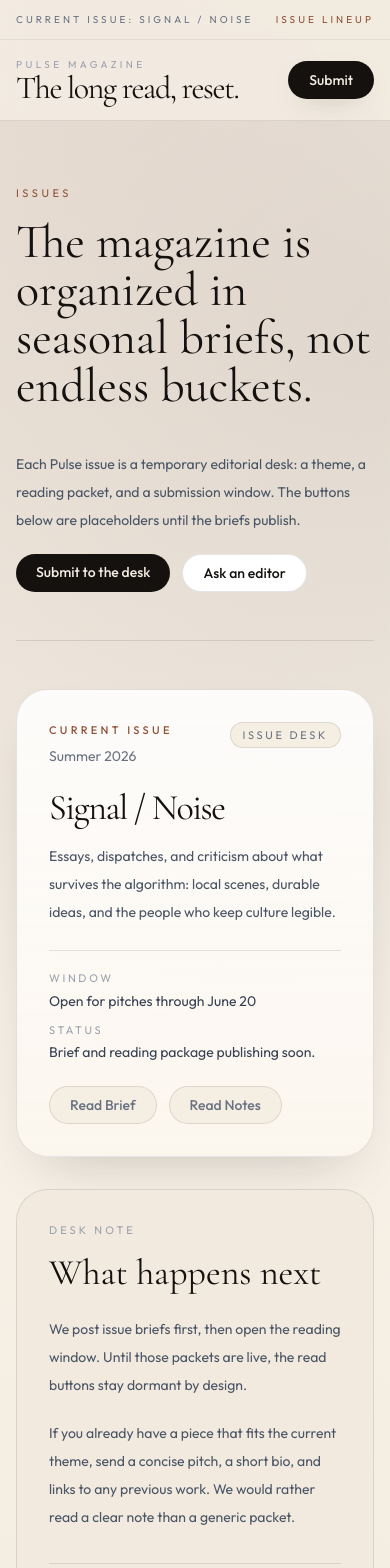
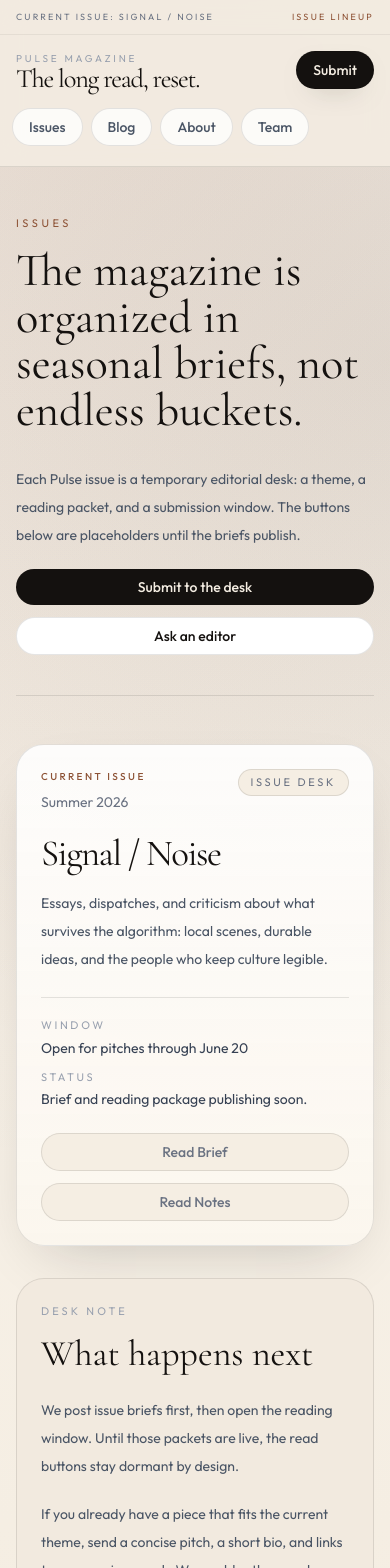
Before and after one commit to McCal-Codes/Pulse-Mag, a Next.js app in the folder apps/web/: page /issues in a window 390 px wide. Shown: the top 1568 px of the page. Built offline with nearby package versions, Linux system fonts and the light colour scheme.

Commit message:
feat: enhance layout and styling across multiple components; adjust paddings, margins, and text sizes for better responsiveness

```diff
--- a/apps/web/src/app/issues/page.tsx
+++ b/apps/web/src/app/issues/page.tsx
@@ -10,11 +10,11 @@ export const metadata: Metadata = {
 
 export default function IssuesPage() {
   return (
-    <div className="container mx-auto max-w-7xl px-4 py-16 sm:px-6 lg:px-8">
-      <header className="grid gap-10 border-b border-black/10 pb-12 lg:grid-cols-[1.2fr_0.8fr]">
+    <div className="container mx-auto max-w-7xl px-4 py-12 sm:px-6 sm:py-16 lg:px-8">
+      <header className="grid gap-8 border-b border-black/10 pb-10 sm:gap-10 sm:pb-12 lg:grid-cols-[1.2fr_0.8fr]">
         <div>
           <p className="text-[11px] uppercase tracking-[0.32em] text-accent">Issues</p>
-          <h1 className="mt-4 max-w-4xl font-serif text-5xl leading-none text-ink sm:text-6xl">
+          <h1 className="mt-4 max-w-4xl font-serif text-[2.9rem] leading-none text-ink sm:text-6xl">
             The magazine is organized in seasonal briefs, not endless buckets.
           </h1>
         </div>
@@ -23,16 +23,16 @@ export default function IssuesPage() {
             Each Pulse issue is a temporary editorial desk: a theme, a reading packet,
             and a submission window. The buttons below are placeholders until the briefs publish.
           </p>
-          <div className="flex flex-wrap gap-3">
+          <div className="flex flex-col gap-3 sm:flex-row sm:flex-wrap">
             <Link
               href="/submit"
-              className="rounded-full bg-ink px-5 py-2 text-sm font-medium text-paper transition-all hover:-translate-y-px hover:bg-accent"
+              className="w-full rounded-full bg-ink px-5 py-2 text-center text-sm font-medium text-paper transition-all hover:-translate-y-px hover:bg-accent sm:w-auto"
             >
               Submit to the desk
             </Link>
             <a
               href="mailto:submissions@pulsemagazine.com"
-              className="rounded-full border border-black/10 bg-white px-5 py-2 text-sm font-medium text-ink transition-all hover:-translate-y-px hover:border-accent hover:text-accent"
+              className="w-full rounded-full border border-black/10 bg-white px-5 py-2 text-center text-sm font-medium text-ink transition-all hover:-translate-y-px hover:border-accent hover:text-accent sm:w-auto"
             >
               Ask an editor
             </a>
@@ -43,9 +43,11 @@ export default function IssuesPage() {
       <section className="mt-12 grid gap-8 lg:grid-cols-[1.15fr_0.85fr]">
         {currentIssue && <IssueCard issue={currentIssue} />}
 
-        <div className="rounded-[2rem] border border-black/10 bg-[#f2eadf] p-8">
+        <div className="rounded-[1.75rem] border border-black/10 bg-[#f2eadf] p-6 sm:rounded-[2rem] sm:p-8">
           <p className="text-[11px] uppercase tracking-[0.28em] text-gray-400">Desk note</p>
-          <h2 className="mt-4 font-serif text-4xl leading-none text-ink">What happens next</h2>
+          <h2 className="mt-4 font-serif text-[2.25rem] leading-none text-ink sm:text-4xl">
+            What happens next
+          </h2>
           <div className="mt-6 space-y-5 text-sm leading-7 text-gray-600">
             <p>
               We post issue briefs first, then open the reading window. Until those packets are live,
--- a/apps/web/src/app/submit/page.tsx
+++ b/apps/web/src/app/submit/page.tsx
@@ -2,17 +2,17 @@ import Link from 'next/link'
 import { currentIssue } from '@/lib/issues'
 
 export const metadata = {
-  title: 'Submit Your Work — Pulse Magazine',
+  title: 'Submit Your Work - Pulse Magazine',
   description: 'Submission guidance for essays, criticism, fiction, photography, and artwork at Pulse Magazine.',
 }
 
 export default function SubmitPage() {
   return (
-    <div className="container mx-auto max-w-5xl px-4 py-16 sm:px-6 lg:px-8">
-      <header className="grid gap-10 border-b border-black/10 pb-12 lg:grid-cols-[1.1fr_0.9fr]">
+    <div className="container mx-auto max-w-5xl px-4 py-12 sm:px-6 sm:py-16 lg:px-8">
+      <header className="grid gap-8 border-b border-black/10 pb-10 sm:gap-10 sm:pb-12 lg:grid-cols-[1.1fr_0.9fr]">
         <div>
           <p className="text-[11px] uppercase tracking-[0.32em] text-accent">Submit</p>
-          <h1 className="mt-4 max-w-3xl font-serif text-5xl leading-none text-ink sm:text-6xl">
+          <h1 className="mt-4 max-w-3xl font-serif text-[2.9rem] leading-none text-ink sm:text-6xl">
             We want pitches with a point of view, not content dressed as momentum.
           </h1>
         </div>
@@ -30,7 +30,7 @@ export default function SubmitPage() {
       </header>
 
       <section className="mt-12 grid gap-8 lg:grid-cols-[0.9fr_1.1fr]">
-        <div className="rounded-[2rem] border border-black/10 bg-[#f2eadf] p-8">
+        <div className="rounded-[1.75rem] border border-black/10 bg-[#f2eadf] p-6 sm:rounded-[2rem] sm:p-8">
           <p className="text-[11px] uppercase tracking-[0.24em] text-gray-400">What to send</p>
           <ul className="mt-5 space-y-4 text-sm leading-7 text-gray-600">
             <li>A short pitch or artist note with the angle, stakes, and intended form.</li>
@@ -40,7 +40,7 @@ export default function SubmitPage() {
           </ul>
         </div>
 
-        <div className="rounded-[2rem] border border-black/10 bg-white/90 p-8 shadow-[0_24px_60px_-28px_rgba(15,23,42,0.24)]">
+        <div className="rounded-[1.75rem] border border-black/10 bg-white/90 p-6 shadow-[0_24px_60px_-28px_rgba(15,23,42,0.24)] sm:rounded-[2rem] sm:p-8">
           <p className="text-[11px] uppercase tracking-[0.24em] text-gray-400">How it works</p>
           <ol className="mt-5 space-y-5 text-sm leading-7 text-gray-600">
             <li>Read the current issue lineup to understand what the desk is commissioning right now.</li>
@@ -48,16 +48,16 @@ export default function SubmitPage() {
             <li>If the piece fits, we will reply with next steps, edit expectations, and delivery details.</li>
           </ol>
 
-          <div className="mt-8 flex flex-wrap gap-3">
+          <div className="mt-8 flex flex-col gap-3 sm:flex-row sm:flex-wrap">
             <Link
               href="/issues"
-              className="rounded-full bg-ink px-5 py-2 text-sm font-medium text-paper transition-all hover:-translate-y-px hover:bg-accent"
+              className="w-full rounded-full bg-ink px-5 py-2 text-center text-sm font-medium text-paper transition-all hover:-translate-y-px hover:bg-accent sm:w-auto"
             >
               Browse issues
             </Link>
             <a
               href="mailto:submissions@pulsemagazine.com?subject=Pulse%20Magazine%20Pitch"
-              className="rounded-full border border-black/10 bg-paper px-5 py-2 text-sm font-medium text-ink transition-all hover:-translate-y-px hover:border-accent hover:text-accent"
+              className="w-full rounded-full border border-black/10 bg-paper px-5 py-2 text-center text-sm font-medium text-ink transition-all hover:-translate-y-px hover:border-accent hover:text-accent sm:w-auto"
             >
               Email the desk
             </a>
--- a/apps/web/src/components/IssueCard.tsx
+++ b/apps/web/src/components/IssueCard.tsx
@@ -8,13 +8,13 @@ type IssueCardProps = {
 export function IssueCard({ issue, compact = false }: IssueCardProps) {
   return (
     <article
-      className={`rounded-[2rem] border border-black/10 bg-[linear-gradient(180deg,rgba(255,255,255,0.88)_0%,rgba(251,246,238,0.96)_100%)] shadow-[0_24px_60px_-28px_rgba(20,17,15,0.24)] ${
-        compact ? 'p-6' : 'p-8'
+      className={`rounded-[1.75rem] border border-black/10 bg-[linear-gradient(180deg,rgba(255,255,255,0.88)_0%,rgba(251,246,238,0.96)_100%)] shadow-[0_24px_60px_-28px_rgba(20,17,15,0.24)] sm:rounded-[2rem] ${
+        compact ? 'p-5 sm:p-6' : 'p-6 sm:p-8'
       }`}
     >
       <div className="flex flex-wrap items-start justify-between gap-4">
         <div>
-          <p className="text-[11px] font-medium uppercase tracking-[0.3em] text-accent">
+          <p className="text-[10px] font-medium uppercase tracking-[0.24em] text-accent sm:text-[11px] sm:tracking-[0.3em]">
             {issue.status}
           </p>
           <p className="mt-2 text-sm text-gray-500">{issue.season}</p>
@@ -25,7 +25,7 @@ export function IssueCard({ issue, compact = false }: IssueCardProps) {
       </div>
 
       <h2
-        className={`mt-6 font-serif leading-none tracking-[-0.04em] text-ink ${compact ? 'text-3xl sm:text-4xl' : 'text-4xl sm:text-5xl'}`}
+        className={`mt-6 font-serif leading-none tracking-[-0.04em] text-ink ${compact ? 'text-[2rem] sm:text-4xl' : 'text-[2.3rem] sm:text-5xl'}`}
       >
         {issue.title}
       </h2>
@@ -45,18 +45,18 @@ export function IssueCard({ issue, compact = false }: IssueCardProps) {
         </div>
       </div>
 
-      <div className="mt-6 flex flex-wrap gap-3">
+      <div className="mt-6 flex flex-col gap-3 sm:flex-row sm:flex-wrap">
         <button
           type="button"
           disabled
-          className="cursor-not-allowed rounded-full border border-black/10 bg-paper px-5 py-2 text-sm font-medium text-gray-500"
+          className="w-full cursor-not-allowed rounded-full border border-black/10 bg-paper px-5 py-2 text-sm font-medium text-gray-500 sm:w-auto"
         >
           Read Brief
         </button>
         <button
           type="button"
           disabled
-          className="cursor-not-allowed rounded-full border border-black/10 bg-paper px-5 py-2 text-sm font-medium text-gray-500"
+          className="w-full cursor-not-allowed rounded-full border border-black/10 bg-paper px-5 py-2 text-sm font-medium text-gray-500 sm:w-auto"
         >
           Read Notes
         </button>
--- a/apps/web/src/components/Navigation.tsx
+++ b/apps/web/src/components/Navigation.tsx
@@ -12,23 +12,34 @@ export function Navigation() {
   return (
     <header className="sticky top-0 z-50 border-b border-black/10 bg-paper/84 backdrop-blur-md">
       <div className="border-b border-black/6">
-        <div className="container mx-auto flex max-w-7xl items-center justify-between px-4 py-3 text-[10px] uppercase tracking-[0.3em] text-gray-500 sm:px-6 lg:px-8">
-          <span>{currentIssue?.status ?? 'Issue desk'}: {currentIssue?.title ?? 'Pulse Magazine'}</span>
-          <Link href="/issues" className="text-accent transition-colors hover:text-ink">
+        <div className="container mx-auto flex max-w-7xl items-center justify-between gap-3 px-4 py-2.5 text-[9px] uppercase tracking-[0.24em] text-gray-500 sm:px-6 sm:py-3 sm:text-[10px] sm:tracking-[0.3em] lg:px-8">
+          <span className="min-w-0 truncate">
+            {currentIssue?.status ?? 'Issue desk'}: {currentIssue?.title ?? 'Pulse Magazine'}
+          </span>
+          <Link href="/issues" className="shrink-0 text-accent transition-colors hover:text-ink">
             Issue lineup
           </Link>
         </div>
       </div>
 
-      <nav className="container mx-auto flex h-20 max-w-7xl items-center justify-between px-4 sm:px-6 lg:px-8">
-        <Link href="/" className="group">
-          <span className="block text-[10px] uppercase tracking-[0.34em] text-gray-400 transition-colors group-hover:text-accent">
+      <nav className="container mx-auto max-w-7xl px-4 py-4 sm:flex sm:h-20 sm:items-center sm:justify-between sm:px-6 sm:py-0 lg:px-8">
+        <div className="flex items-start justify-between gap-4">
+          <Link href="/" className="group min-w-0">
+            <span className="block text-[10px] uppercase tracking-[0.28em] text-gray-400 transition-colors group-hover:text-accent sm:tracking-[0.34em]">
               Pulse Magazine
             </span>
-          <span className="block font-serif text-[2rem] leading-none tracking-[-0.045em] text-ink sm:text-[2.2rem]">
+            <span className="block font-serif text-[1.65rem] leading-none tracking-[-0.045em] text-ink sm:text-[2.2rem]">
               The long read, reset.
             </span>
           </Link>
+
+          <Link
+            href="/submit"
+            className="shrink-0 rounded-full border border-black/10 bg-ink px-4 py-2 text-sm font-medium text-paper shadow-[0_10px_28px_-16px_rgba(20,17,15,0.55)] transition-all hover:-translate-y-px hover:bg-accent sm:px-5"
+          >
+            Submit
+          </Link>
+        </div>
 
         <ul className="hidden items-center gap-6 sm:flex">
           {navLinks.map(({ label, href }) => (
@@ -43,12 +54,17 @@ export function Navigation() {
           ))}
         </ul>
 
+        <div className="-mx-1 mt-4 flex gap-2 overflow-x-auto pb-1 sm:hidden">
+          {navLinks.map(({ label, href }) => (
             <Link
-          href="/submit"
-          className="rounded-full border border-black/10 bg-ink px-5 py-2 text-sm font-medium text-paper shadow-[0_10px_28px_-16px_rgba(20,17,15,0.55)] transition-all hover:-translate-y-px hover:bg-accent"
+              key={href}
+              href={href}
+              className="shrink-0 rounded-full border border-black/10 bg-white/76 px-4 py-2 text-sm font-medium text-gray-600 transition-colors hover:text-accent"
             >
-          Submit
+              {label}
             </Link>
+          ))}
+        </div>
       </nav>
     </header>
   )
```
Also changed, not shown: apps/web/src/app/page.tsx (+25 -25 lines), apps/web/src/components/ArticleCard.tsx (+4 -4 lines), apps/web/src/components/Footer.tsx (+6 -6 lines), apps/web/src/components/HeroPost.tsx (+6 -6 lines). Lines whose indentation alone changed are shown as unchanged.
